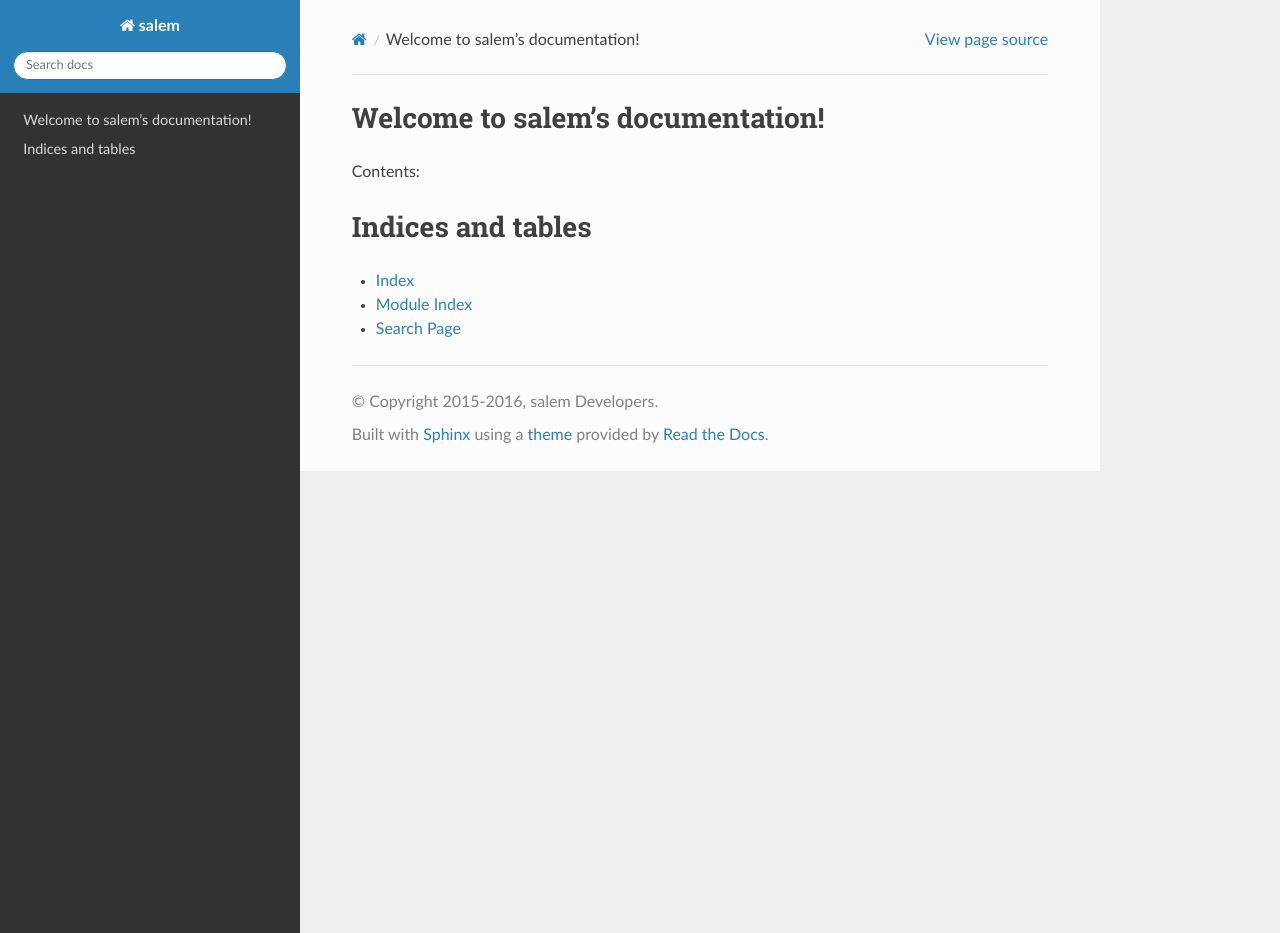
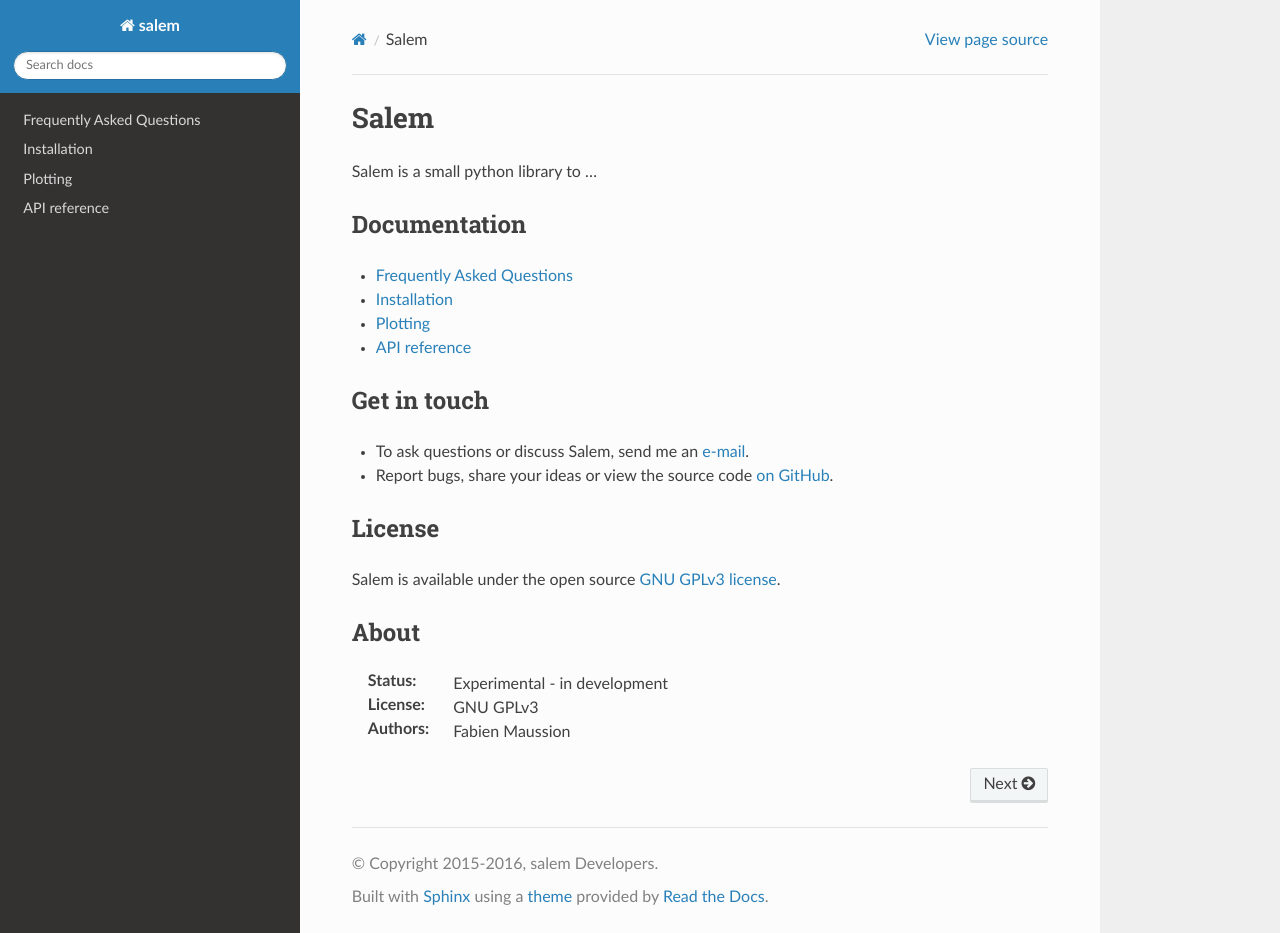
Before and after one commit to fmaussion/salem, a Sphinx documentation site: the page built from docs/index.rst, in a window 1280 px wide and 933 px high. Built offline with Sphinx 7.4.7 and the Read the Docs theme 2.0.0, drawn with Linux system fonts in a browser that asks for light colours; the version number could not be read and is left out.

Commit message:
begin of documentation

```diff
--- /dev/null
+++ b/docs/faq.rst
@@ -0,0 +1,4 @@
+.. _faq:
+
+Frequently Asked Questions
+==========================
--- a/docs/index.rst
+++ b/docs/index.rst
@@ -1,21 +1,47 @@
-.. salem documentation master file, created by
-   sphinx-quickstart on Thu Sep 15 23:14:43 2016.
-   You can adapt this file completely to your liking, but it should at least
-   contain the root `toctree` directive.
 
-Welcome to salem's documentation!
-=================================
+Salem
+=====
 
-Contents:
+Salem is a small python library to ...
+
+
+Documentation
+-------------
 
 .. toctree::
-   :maxdepth: 2
+    :maxdepth: 1
+
+    faq
+    installing
+    plotting
+    api
+
+Get in touch
+------------
+
+- To ask questions or discuss Salem, send me an `e-mail`_.
+- Report bugs, share your ideas or view the source code `on GitHub`_.
+
+.. _e-mail: http://fabienmaussion.info/
+.. _on GitHub: https://github.com/fmaussion/salem
 
 
+License
+-------
 
-Indices and tables
-==================
+Salem is available under the open source `GNU GPLv3 license`_.
 
-* :ref:`genindex`
-* :ref:`modindex`
-* :ref:`search`
+.. _GNU GPLv3 license: http://www.gnu.org/licenses/gpl-3.0.en.html
+
+
+About
+-----
+
+:Status:
+    Experimental - in development
+
+:License:
+    GNU GPLv3
+
+:Authors:
+    Fabien Maussion
--- /dev/null
+++ b/docs/plotting.rst
@@ -0,0 +1,4 @@
+.. _plotting:
+
+Plotting
+========
```
Also changed, not shown: docs/api.rst (added, +16 -0 lines), docs/installing.rst (added, +49 -0 lines), salem/__init__.py (+7 -8 lines), 2 other files.
